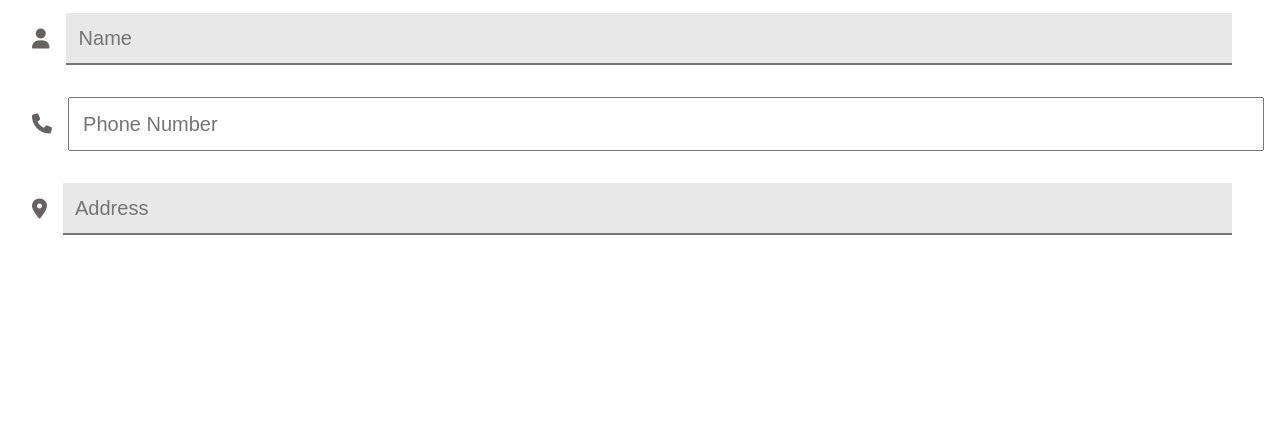
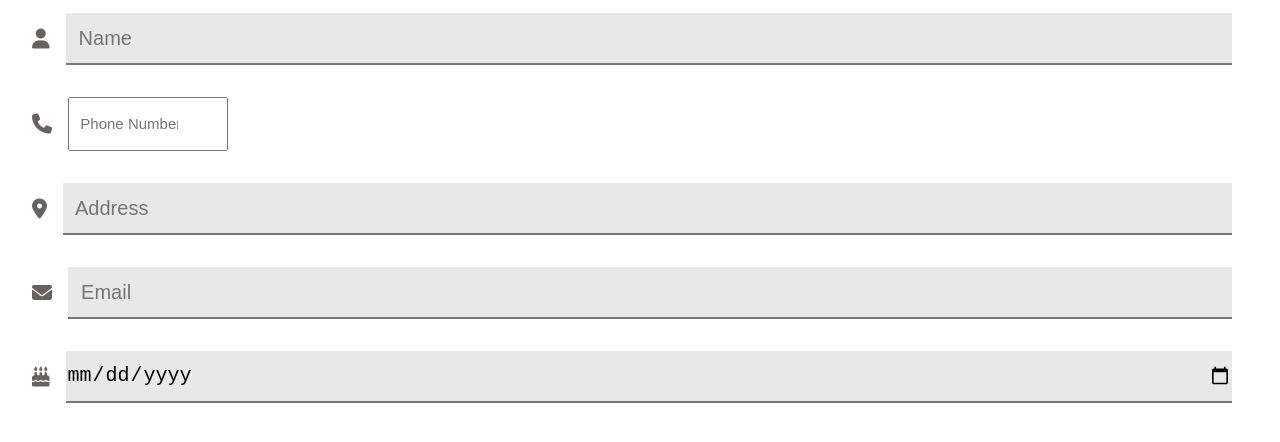
Before and after one commit to solidocean007/my-mobile--form-exercise, a plain HTML site: page index.html in a window 1280 px wide. Shown: the part 106-548 px from the top of the page. Drawn offline with Linux system fonts and the light colour scheme.

Commit message:
add more elements

```diff
--- a/index.html
+++ b/index.html
@@ -35,12 +35,20 @@
       </div>
       <div class="name-input">
         <i class="fa-solid fa-phone"></i>
-        <input class= "phone-input" placeholder= "  Phone Number" type="text">
+        <input class= "phone-input" placeholder= "  Phone Number" type="tel" maxlength="10" size="10" >
       </div>
       <div class="name-input">
         <i class="fa-solid fa-location-dot"></i>
         <input class= "pink-input" placeholder= "  Address" type="text">
       </div>
+      <div class="name-input">
+        <i class="fa-solid fa-envelope"></i>
+        <input class= "pink-input" placeholder= "  Email" type="text">
+      </div>
+      <div class="name-input">
+        <i class="fa-solid fa-cake-candles"></i>
+        <input class= "pink-input" placeholder= "  Birthday" type="date">
+      </div>
     </div>
   </body>
 </html>
--- a/styles.css
+++ b/styles.css
@@ -107,9 +107,10 @@ h2 {
 }
 
 .phone-input {
-  width: 100%;
+  max-width: 10rem;
+  padding-right: 3rem;
   display: flex;
   color: rgb(104, 97, 97);
   line-height: 3rem;
-  font-size: 20px;
+  font-size: 15px;
 }
```
